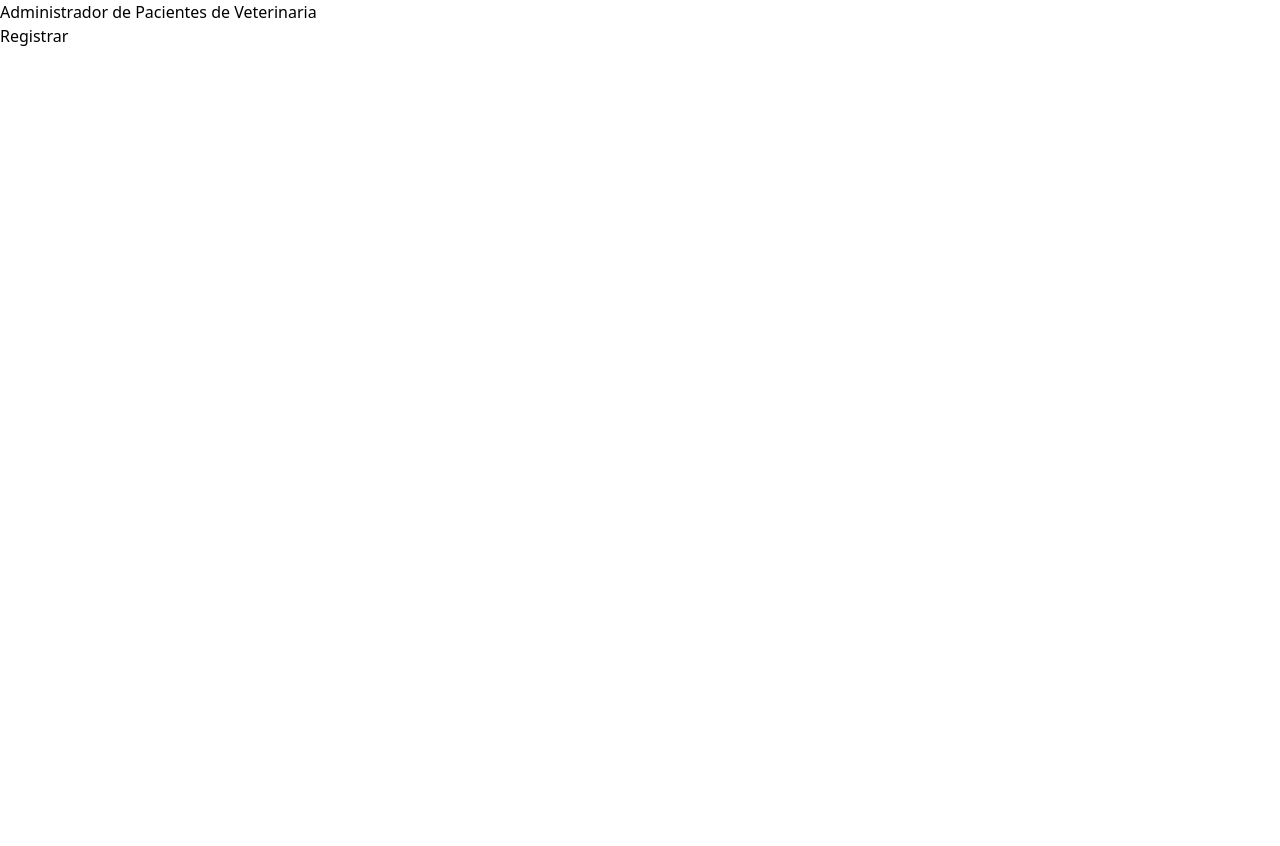
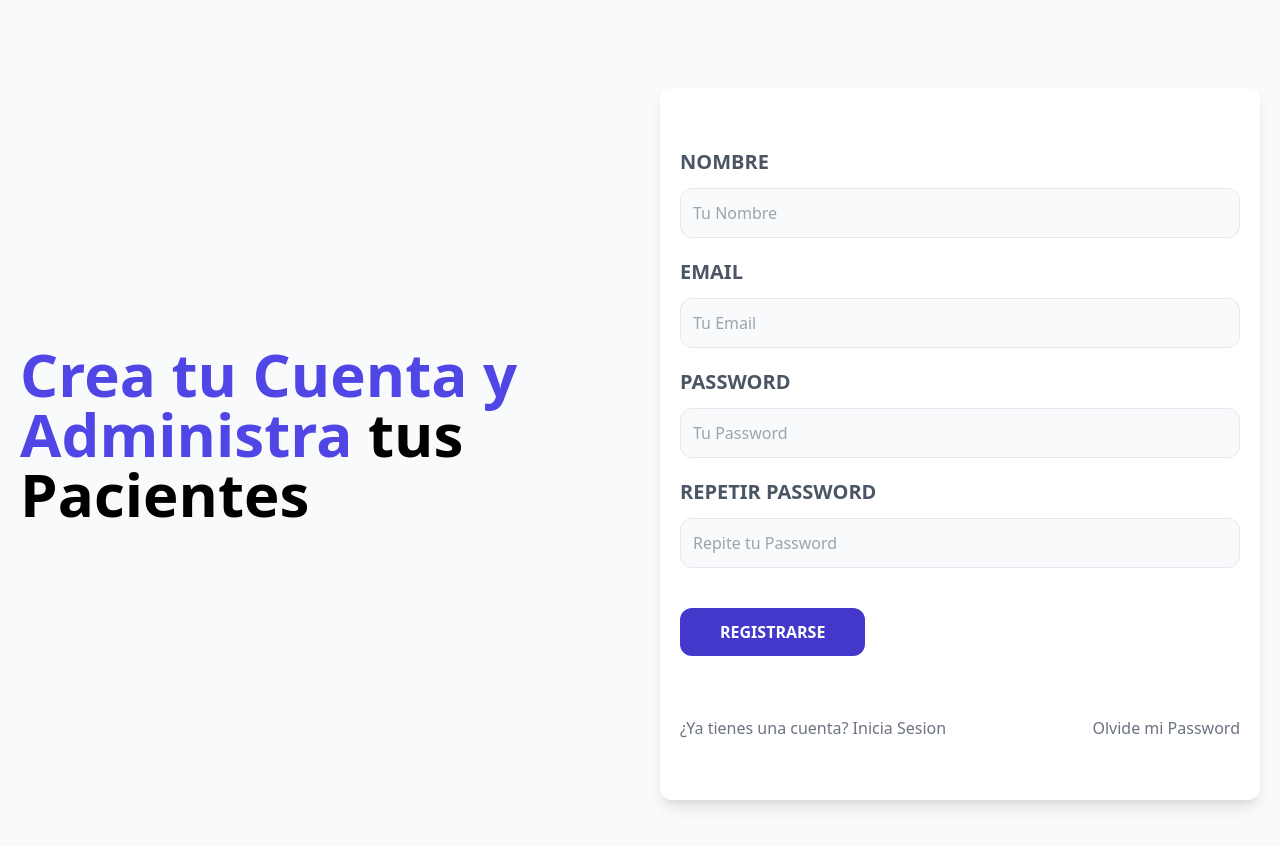
Before and after one commit to sebaborjas/Administrador_Pacientes_Veterinaria, a React (Vite) app in the folder frontend/: page /registrar in a window 1280 px wide. Before the commit the page ends 800 px from the top, so only its background shows below. Built offline with nearby package versions, Linux system fonts and the light colour scheme.

Commit message:
Front of Public routes finished

```diff
--- a/frontend/index.html
+++ b/frontend/index.html
@@ -6,7 +6,7 @@
     <meta name="viewport" content="width=device-width, initial-scale=1.0" />
     <title>APV - Administrador de Pacientes de Veterinaria</title>
   </head>
-  <body>
+  <body class="bg-gray-50 min-h-screen" >
     <div id="root"></div>
     <script type="module" src="/src/main.jsx"></script>
   </body>
--- a/frontend/src/layout/AuthLayout.jsx
+++ b/frontend/src/layout/AuthLayout.jsx
@@ -3,9 +3,9 @@
 const AuthLayout = () => {
   return (
     <>
-      <h1>Administrador de Pacientes de Veterinaria</h1>
-
-      <Outlet />
+      <main className="container mx-auto md:grid md:grid-cols-2 mt-12 gap-10 p-5  items-center">
+        <Outlet />
+      </main>
 
     </>
   )
--- a/frontend/src/paginas/Login.jsx
+++ b/frontend/src/paginas/Login.jsx
@@ -1,7 +1,49 @@
+import { Link } from "react-router-dom"
+
 const Login = () => {
   return (
     <>
-      <h2>Login</h2>
+
+        <div>
+          <h1 className="text-indigo-600 font-black text-6xl" >Inicia Sesion y Administra tus {""}<span className="text-black">Pacientes</span></h1>
+        </div>
+        <div className="mt-20 md:mt-5 shadow-lg px-5 py-10 rounded-xl bg-white" >
+          <form>
+            <div className="my-5" >
+              <label className="uppercase text-gray-600 block text-xl font-bold" >
+                Email
+              </label>
+              <input
+              type="email"
+              placeholder="Email de Registro"
+              className="border w-full p-3 mt-3 bg-gray-50 rounded-xl"
+              name=""
+              id=""
+              />
+            </div>
+            <div className="my-5" >
+              <label className="uppercase text-gray-600 block text-xl font-bold" >
+                Password
+              </label>
+              <input
+              type="password"
+              placeholder="Tu Password"
+              className="border w-full p-3 mt-3 bg-gray-50 rounded-xl"
+              name=""
+              id=""
+              />
+            </div>
+            <input
+            type="submit"
+            value="Iniciar Sesion"
+            className="bg-indigo-700 w-full py-3 px-10 rounded-xl text-white uppercase font-bold mt-5 hover:cursor-pointer hover:bg-indigo-800 md:w-auto"
+             />
+          </form>
+          <nav className="mt-10 lg:flex lg:justify-between" >
+            <Link className="block text-center my-5 text-gray-500" to="/registrar">¿No tienes una cuenta? Regístrate </Link>
+            <Link className="block text-center my-5 text-gray-500" to="/olvide-password">Olvide mi Password </Link>
+          </nav>
+        </div>
     </>
   )
 }
--- a/frontend/src/paginas/OlvidePassword.jsx
+++ b/frontend/src/paginas/OlvidePassword.jsx
@@ -1,7 +1,43 @@
+import { Link } from "react-router-dom"
+
 const OlvidePassword = () => {
   return (
     <>
-     <h1>OlvidePassword</h1>
+          <div>
+          <h1 className="text-indigo-600 font-black text-6xl" >Recupera tu {""}<span className="text-black">Acceso</span></h1>
+        </div>
+
+        <div className="mt-20 md:mt-5 shadow-lg px-5 py-10 rounded-xl bg-white" >
+          <form>
+
+            <div className="my-5" >
+              <label className="uppercase text-gray-600 block text-xl font-bold" >
+                Email
+              </label>
+              <input
+              type="email"
+              placeholder="Tu Email"
+              className="border w-full p-3 mt-3 bg-gray-50 rounded-xl"
+              name=""
+              id=""
+              />
+            </div>
+
+            <input
+            type="submit"
+            value="Enviar Correo de Recuperacion"
+            className="bg-indigo-700 w-full py-3 px-10 rounded-xl text-white uppercase font-bold mt-5 hover:cursor-pointer hover:bg-indigo-800 md:w-auto"
+             />
+
+          </form>
+
+          <nav className="mt-10 lg:flex lg:justify-between" >
+            <Link className="block text-center my-5 text-gray-500" to="/">¿Ya tienes una cuenta? Inicia Sesion </Link>
+            <Link className="block text-center my-5 text-gray-500" to="/registrar">¿No tienes una cuenta? Regístrate </Link>
+          </nav>
+
+        </div>
+
     </>
   )
 }
--- a/frontend/src/paginas/Registrar.jsx
+++ b/frontend/src/paginas/Registrar.jsx
@@ -1,7 +1,72 @@
+import { Link } from "react-router-dom"
 const Registrar = () => {
   return (
     <>
-     <h1>Registrar</h1>
+     <div>
+          <h1 className="text-indigo-600 font-black text-6xl" >Crea tu Cuenta y Administra {""}<span className="text-black">tus Pacientes</span></h1>
+        </div>
+        <div className="mt-20 md:mt-5 shadow-lg px-5 py-10 rounded-xl bg-white" >
+          <form>
+            <div className="my-5" >
+              <label className="uppercase text-gray-600 block text-xl font-bold" >
+                Nombre
+              </label>
+              <input
+              type="text"
+              placeholder="Tu Nombre"
+              className="border w-full p-3 mt-3 bg-gray-50 rounded-xl"
+              name=""
+              id=""
+              />
+            </div>
+            <div className="my-5" >
+              <label className="uppercase text-gray-600 block text-xl font-bold" >
+                Email
+              </label>
+              <input
+              type="email"
+              placeholder="Tu Email"
+              className="border w-full p-3 mt-3 bg-gray-50 rounded-xl"
+              name=""
+              id=""
+              />
+            </div>
+            <div className="my-5" >
+              <label className="uppercase text-gray-600 block text-xl font-bold" >
+                Password
+              </label>
+              <input
+              type="password"
+              placeholder="Tu Password"
+              className="border w-full p-3 mt-3 bg-gray-50 rounded-xl"
+              name=""
+              id=""
+              />
+            </div>
+            <div className="my-5" >
+              <label className="uppercase text-gray-600 block text-xl font-bold" >
+                Repetir Password
+              </label>
+              <input
+              type="password"
+              placeholder="Repite tu Password"
+              className="border w-full p-3 mt-3 bg-gray-50 rounded-xl"
+              name=""
+              id=""
+              />
+            </div>
+            <input
+            type="submit"
+            value="Registrarse"
+            className="bg-indigo-700 w-full py-3 px-10 rounded-xl text-white uppercase font-bold mt-5 hover:cursor-pointer hover:bg-indigo-800 md:w-auto"
+             />
+          </form>
+          <nav className="mt-10 lg:flex lg:justify-between" >
+            <Link className="block text-center my-5 text-gray-500" to="/">¿Ya tienes una cuenta? Inicia Sesion </Link>
+            <Link className="block text-center my-5 text-gray-500" to="/olvide-password">Olvide mi Password </Link>
+          </nav>
+        </div>
+
     </>
   )
 }
```
